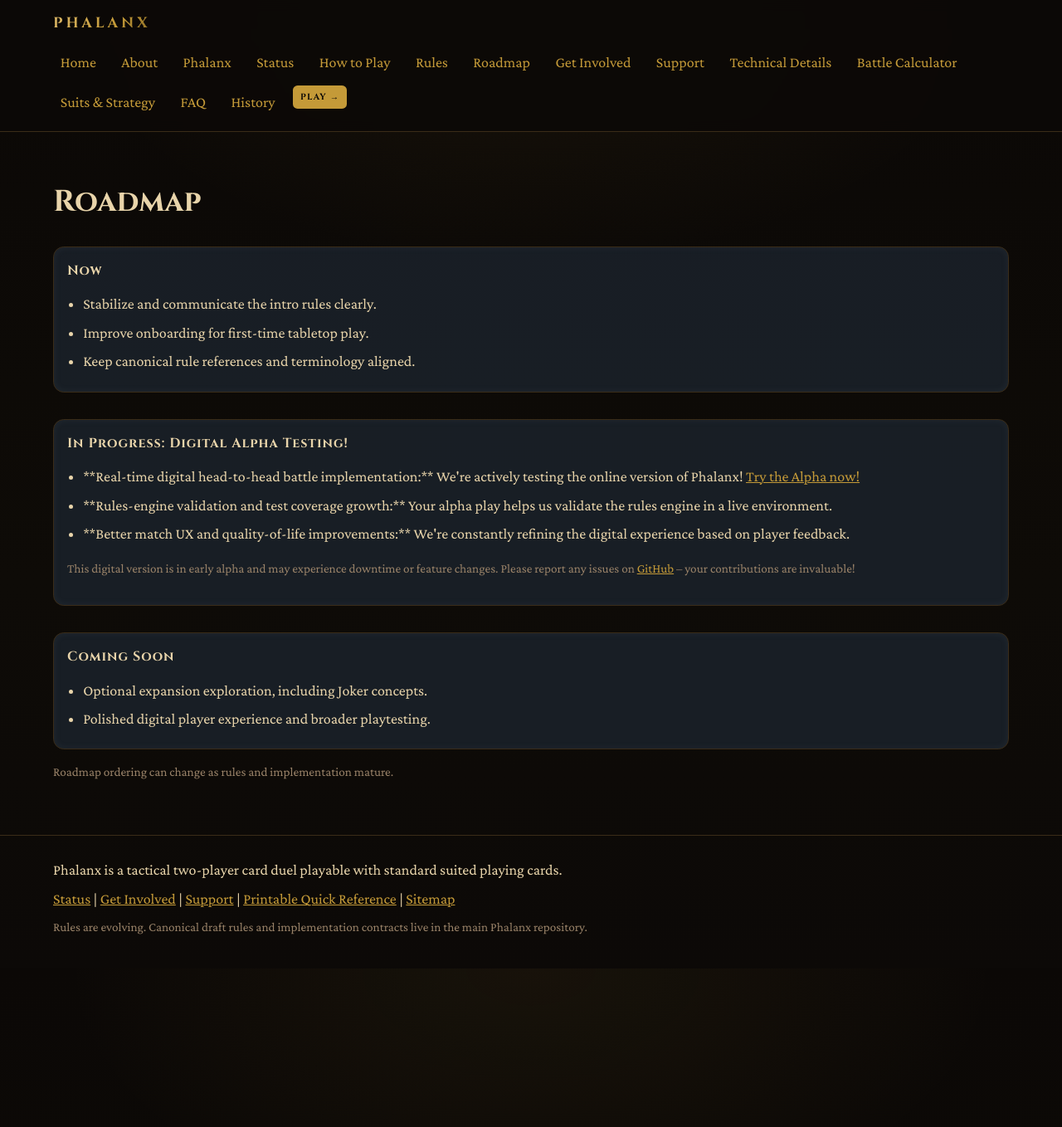
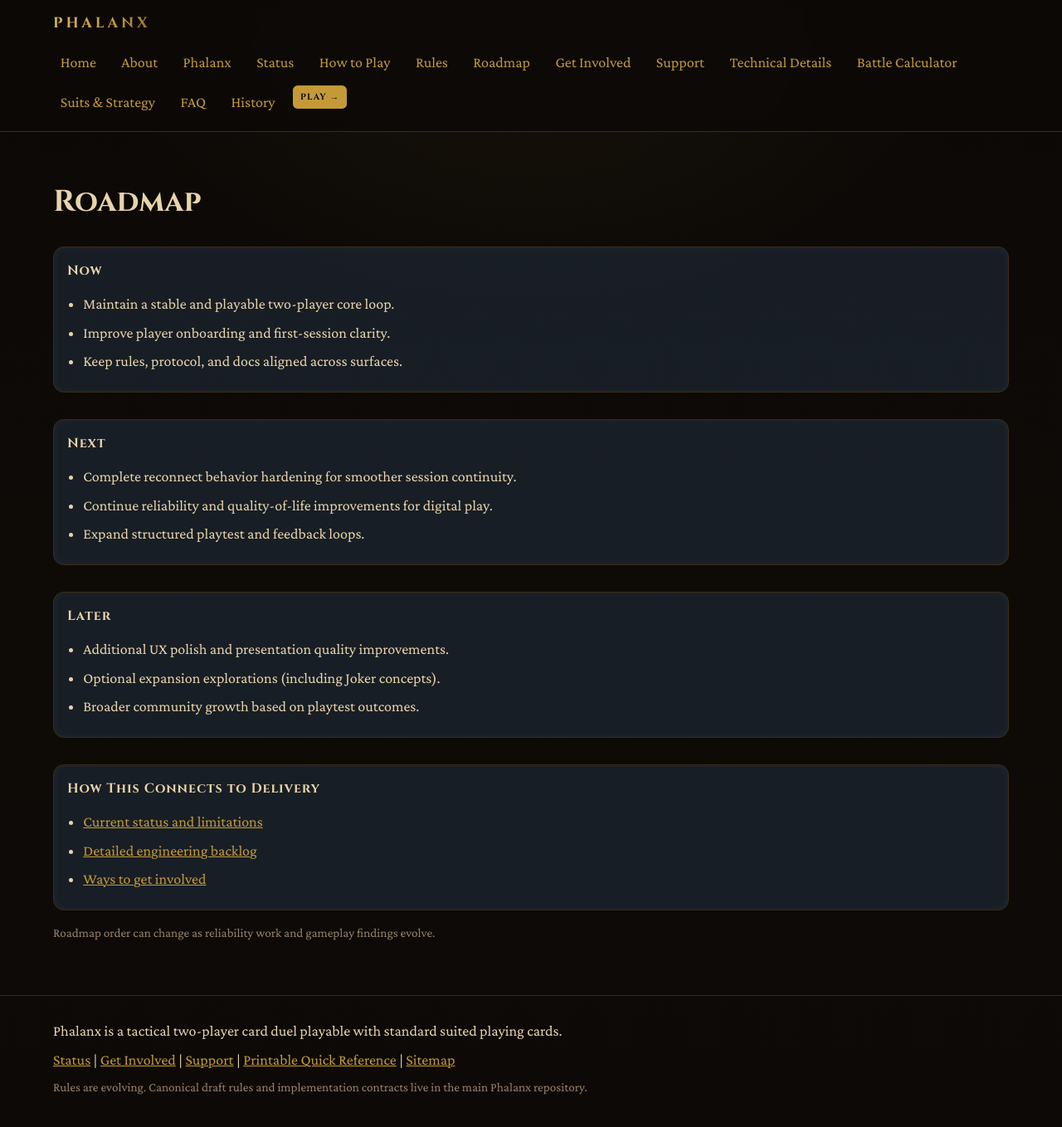
Before and after one commit to just3ws/phalanx, a Jekyll site: the page built from roadmap.md, in a window 1280 px wide and 1361 px high. Shown: the top 1358 px of the window at 83% size. Built offline with Jekyll 4.4.1, drawn with Linux system fonts in a browser that asks for light colours.

Commit message:
site: align faq, roadmap, and onboarding copy with current phase

```diff
--- a/roadmap.md
+++ b/roadmap.md
@@ -1,6 +1,6 @@
 ---
 title: Roadmap
-description: Current direction for Phalanx tabletop and digital development.
+description: High-level roadmap for current Phalanx development priorities.
 ---
 
 # Roadmap
@@ -8,28 +8,37 @@ description: Current direction for Phalanx tabletop and digital development.
 <section class="card">
   <h2>Now</h2>
   <ul class="quick-list">
-    <li>Stabilize and communicate the intro rules clearly.</li>
-    <li>Improve onboarding for first-time tabletop play.</li>
-    <li>Keep canonical rule references and terminology aligned.</li>
+    <li>Maintain a stable and playable two-player core loop.</li>
+    <li>Improve player onboarding and first-session clarity.</li>
+    <li>Keep rules, protocol, and docs aligned across surfaces.</li>
   </ul>
 </section>
 
 <section class="card">
-  <h2>In Progress: Digital Alpha Testing!</h2>
+  <h2>Next</h2>
   <ul class="quick-list">
-    <li>**Real-time digital head-to-head battle implementation:** We're actively testing the online version of Phalanx! <a href="https://phalanx-game.fly.dev" target="_blank" rel="noopener noreferrer">Try the Alpha now!</a></li>
-    <li>**Rules-engine validation and test coverage growth:** Your alpha play helps us validate the rules engine in a live environment.</li>
-    <li>**Better match UX and quality-of-life improvements:** We're constantly refining the digital experience based on player feedback.</li>
+    <li>Complete reconnect behavior hardening for smoother session continuity.</li>
+    <li>Continue reliability and quality-of-life improvements for digital play.</li>
+    <li>Expand structured playtest and feedback loops.</li>
   </ul>
-  <p class="small-note">This digital version is in early alpha and may experience downtime or feature changes. Please report any issues on <a href="https://github.com/just3ws/phalanx/issues" target="_blank" rel="noopener noreferrer">GitHub</a> – your contributions are invaluable!</p>
 </section>
 
 <section class="card">
-  <h2>Coming Soon</h2>
+  <h2>Later</h2>
   <ul class="quick-list">
-    <li>Optional expansion exploration, including Joker concepts.</li>
-    <li>Polished digital player experience and broader playtesting.</li>
+    <li>Additional UX polish and presentation quality improvements.</li>
+    <li>Optional expansion explorations (including Joker concepts).</li>
+    <li>Broader community growth based on playtest outcomes.</li>
   </ul>
 </section>
 
-<p class="small-note">Roadmap ordering can change as rules and implementation mature.</p>
+<section class="card">
+  <h2>How This Connects to Delivery</h2>
+  <ul class="quick-list">
+    <li><a href="{{ '/status/' | relative_url }}">Current status and limitations</a></li>
+    <li><a href="https://github.com/just3ws/phalanx/blob/main/docs/TASKS.md" target="_blank" rel="noopener noreferrer">Detailed engineering backlog</a></li>
+    <li><a href="{{ '/get-involved/' | relative_url }}">Ways to get involved</a></li>
+  </ul>
+</section>
+
+<p class="small-note">Roadmap order can change as reliability work and gameplay findings evolve.</p>
```
Also changed, not shown: faq.md (+18 -8 lines), how-to-play.md (+15 -10 lines).
